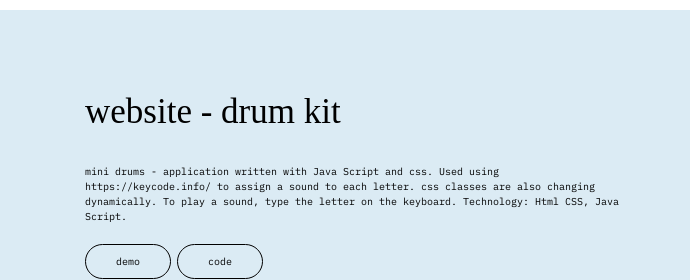
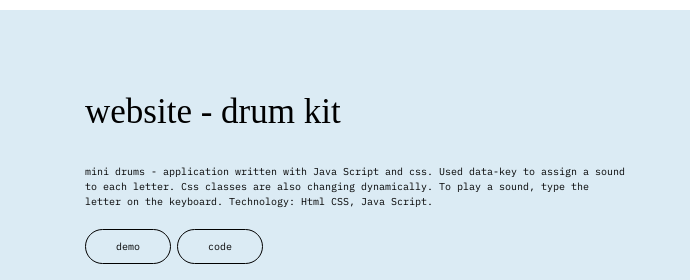
Before and after one commit to aga555/portfolio, a plain HTML site: page index.html in a window 1280 px wide. Shown: the part 3902-4182 px from the top of the page, 0-690 px from the left. Drawn offline with Linux system fonts and the light colour scheme; grey boxes are pictures that could not be loaded; a web font is replaced by a local one.

```diff
--- a/index.html
+++ b/index.html
@@ -214,8 +214,8 @@
                     website - drum kit
                 </h2>
                 <p>
-                    mini drums - application written with Java Script and css. Used using https://keycode.info/ to
-                    assign a sound to each letter. css classes are also changing dynamically.
+                    mini drums - application written with Java Script and css. Used data-key to
+                    assign a sound to each letter. Css classes are also changing dynamically.
                     To play a sound, type the letter on the keyboard. Technology: Html CSS, Java Script. </p>
                 <a class="button" href="https://aga555.github.io/drumKit/"> demo</a>
                 <a class="button" href="https://github.com/aga555/drumKit/">code</a>
```
